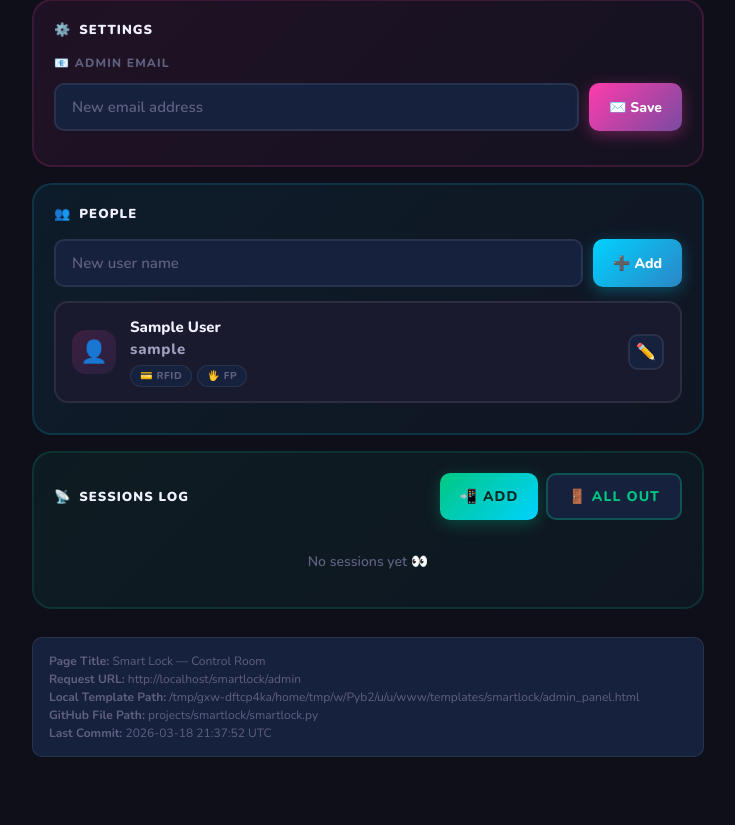
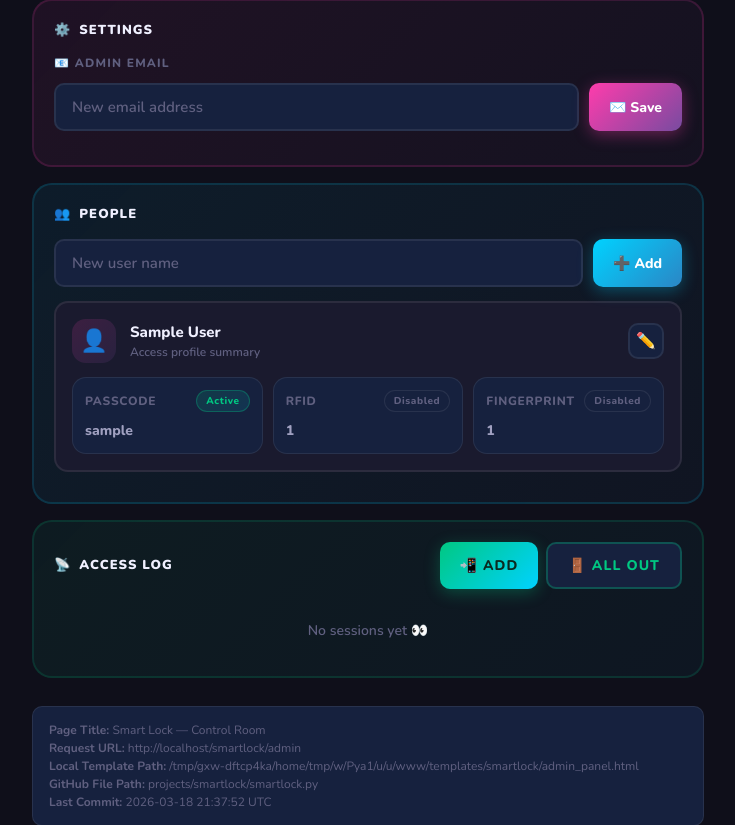
Before and after one commit to friedutch/website, a Flask app: page /smartlock/admin in a window 1280 px wide. Shown: the part 175-1000 px from the top of the page, without its empty margins (272-1007 px from the left). Before the commit the page ends 932 px from the top, so only its background shows below. Run offline with Flask 3, Linux system fonts and the light colour scheme; the visitor is signed in with stand-in values (Sample User, id 1); data comes from the database, SQL or seed files in the repository; data that the repository does not hold is empty; some libraries are stand-ins or nearby versions.

Commit message:
Refresh smart lock admin panel layout

```diff
--- a/static/css/pages/smartlock/admin_panel.css
+++ b/static/css/pages/smartlock/admin_panel.css
@@ -24,13 +24,20 @@ body { max-width:720px; margin:0 auto; padding:0 24px 100px; }
 .top-icon-btn { width:36px;height:36px;border-radius:10px;border:2px solid var(--border);background:var(--surface2);display:flex;align-items:center;justify-content:center;font-size:16px;cursor:pointer;font-family:'Nunito',sans-serif;font-weight:800;color:var(--text2);transition:all 0.2s;text-decoration:none; }
 .top-icon-btn:hover { border-color:var(--pink); }
 h1 { font-size:36px; font-weight:900; margin-bottom:32px; }
-.user-card { background:var(--surface);border:2px solid var(--border);border-radius:var(--radius-sm);padding:14px 16px;margin-bottom:10px;display:flex;align-items:center;gap:14px;transition:all 0.2s; }
+.user-card { background:var(--surface);border:2px solid var(--border);border-radius:var(--radius-sm);padding:16px;margin-bottom:10px;display:flex;flex-direction:column;gap:14px;transition:all 0.2s; }
 .user-card:hover { border-color:rgba(255,60,172,0.3); box-shadow:0 4px 20px var(--shadow); }
+.user-card-top { display:flex;align-items:center;gap:14px; }
 .user-avatar { width:44px;height:44px;border-radius:14px;display:flex;align-items:center;justify-content:center;font-size:22px;flex-shrink:0;background:linear-gradient(135deg,rgba(255,60,172,0.15),rgba(120,75,160,0.15)); }
 .user-info { flex:1; min-width:0; }
 .user-name { font-size:15px; font-weight:800; margin-bottom:2px; }
-.user-code { font-size:15px;font-weight:800;color:var(--text2);letter-spacing:0.05em; }
-.method-chips { display:flex; gap:5px; flex-wrap:wrap; margin-top:6px; }
+.user-sub { font-size:12px;color:var(--text3);font-weight:600; }
+.user-method-grid { display:grid;grid-template-columns:repeat(3, minmax(0, 1fr));gap:10px; }
+.user-method-card { border:1px solid var(--border);border-radius:14px;padding:12px;background:var(--surface2);min-width:0; }
+.user-method-head { display:flex;align-items:center;justify-content:space-between;gap:8px;margin-bottom:10px; }
+.user-method-label { font-size:12px;font-weight:800;letter-spacing:0.06em;text-transform:uppercase;color:var(--text3); }
+.user-method-state { flex-shrink:0; }
+.user-method-id { font-size:14px;font-weight:800;color:var(--text2);word-break:break-word;line-height:1.35; }
+.user-method-id-empty { color:var(--text3);font-weight:700; }
 .icon-btn { width:36px;height:36px;border-radius:10px;border:2px solid var(--border);background:var(--surface2);display:flex;align-items:center;justify-content:center;font-size:16px;cursor:pointer;transition:all 0.2s;text-decoration:none; }
 .icon-btn:hover { transform:scale(1.1); }
 .icon-btn.edit:hover { border-color:var(--cyan); }
@@ -70,3 +77,7 @@ h1 { font-size:36px; font-weight:900; margin-bottom:32px; }
 .cd-note-sm { font-size:12px;font-weight:700;color:var(--text3);margin-top:8px; }
 .cd-note-sm span { color:var(--pink); }
 .no-items { font-size:14px;font-weight:600;color:var(--text3);text-align:center;padding:16px 0; }
+
+@media (max-width: 700px) {
+  .user-method-grid { grid-template-columns:1fr; }
+}
--- a/templates/smartlock/admin_panel.html
+++ b/templates/smartlock/admin_panel.html
@@ -64,16 +64,41 @@
   {% if users %}
   {% for user in users %}
   <div class="user-card">
-    <div class="user-avatar">👤</div>
-    <div class="user-info">
-      <div class="user-name">{{ user['name'] }}</div>
-      <div class="user-code">{{ user['passcode'] }}</div>
-      <div class="method-chips">
-        <span class="chip {{ 'chip-on' if user['rfid_enabled'] else 'chip-off' }}">💳 RFID</span>
-        <span class="chip {{ 'chip-on' if user['fingerprint_enabled'] else 'chip-off' }}">🖐️ FP</span>
+    <div class="user-card-top">
+      <div class="user-avatar">👤</div>
+      <div class="user-info">
+        <div class="user-name">{{ user['name'] }}</div>
+        <div class="user-sub">Access profile summary</div>
+      </div>
+      <a class="icon-btn edit" href="/smartlock/user/{{ user['id'] }}">✏️</a>
+    </div>
+    <div class="user-method-grid">
+      <div class="user-method-card">
+        <div class="user-method-head">
+          <span class="user-method-label">Passcode</span>
+          <span class="user-method-state chip chip-on">Active</span>
+        </div>
+        <div class="user-method-id">{{ user['passcode'] }}</div>
+      </div>
+      <div class="user-method-card">
+        <div class="user-method-head">
+          <span class="user-method-label">RFID</span>
+          <span class="user-method-state chip {{ 'chip-on' if user['rfid_enabled'] else 'chip-off' }}">
+            {{ 'Enabled' if user['rfid_enabled'] else 'Disabled' }}
+          </span>
+        </div>
+        <div class="user-method-id {{ 'user-method-id-empty' if not user['rfid_id'] }}">{{ user['rfid_id'] or 'No badge ID set' }}</div>
+      </div>
+      <div class="user-method-card">
+        <div class="user-method-head">
+          <span class="user-method-label">Fingerprint</span>
+          <span class="user-method-state chip {{ 'chip-on' if user['fingerprint_enabled'] else 'chip-off' }}">
+            {{ 'Enabled' if user['fingerprint_enabled'] else 'Disabled' }}
+          </span>
+        </div>
+        <div class="user-method-id {{ 'user-method-id-empty' if not user['fingerprint_id'] }}">{{ user['fingerprint_id'] or 'No fingerprint ID set' }}</div>
       </div>
     </div>
-    <a class="icon-btn edit" href="/smartlock/user/{{ user['id'] }}">✏️</a>
   </div>
   {% endfor %}
   {% else %}
@@ -83,7 +108,7 @@
 
 <div class="zone zone-green">
   <div class="zone-title">
-    <div class="zone-title-left"><span>📡</span> Sessions Log</div>
+    <div class="zone-title-left"><span>📡</span> Access Log</div>
     <div class="zone-title-actions">
       <a class="sm-btn sm-green" href="/smartlock/add-session">📲 Add</a>
       <a class="sm-btn sm-ghost sm-ghost-green" href="/smartlock/session/logout-all" data-confirm="Log out all other sessions?">🚪 All out</a>
```
Also changed, not shown: projects/smartlock/README.md.
